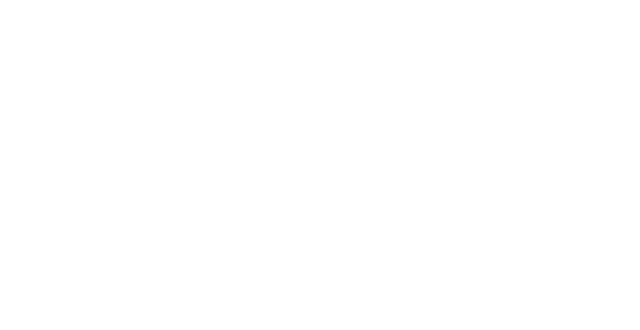
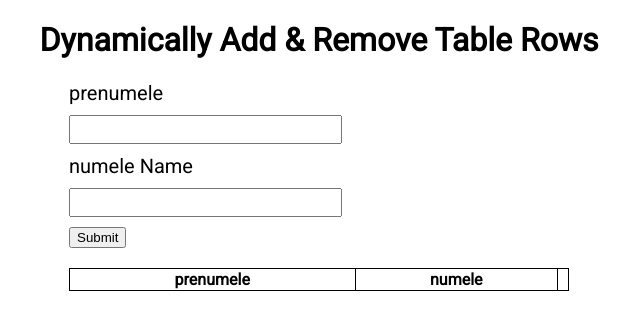
Before and after one commit to CatalinChelmu/Soft_Comenzi, a plain HTML site: page index.html in a window 1280 px wide. Shown: the whole page, without its empty margins (321-961 px from the left). Drawn offline with Linux system fonts and the light colour scheme.

Commit message:
Insereaa randuri dinamice in tabel

```diff
--- a/index.html
+++ b/index.html
@@ -2,9 +2,95 @@
 <html lang="en">
   <head>
     <meta charset="UTF-8" />
-    <meta http-equiv="X-UA-Compatible" content="IE=edge" />
     <meta name="viewport" content="width=device-width, initial-scale=1.0" />
-    <title>Soft_Comenzi</title>
+    <title>How to add & remove table rows</title>
+    <link
+      href="https://fonts.googleapis.com/css2?family=Roboto:wght@100;400&display=swap"
+      rel="stylesheet"
+    />
+
+    <style>
+      body {
+        font-family: "Roboto", sans-serif;
+      }
+      h1 {
+        text-align: center;
+      }
+      table,
+      form {
+        width: 500px;
+        margin: 20px auto;
+      }
+      table {
+        border-collapse: collapse;
+        text-align: center;
+      }
+      table td,
+      table th {
+        border: solid 1px black;
+      }
+      label,
+      input {
+        display: block;
+        margin: 10px 0;
+        font-size: 20px;
+      }
+      button {
+        display: block;
+      }
+    </style>
   </head>
-  <body></body>
+  <body>
+    <h1>Dynamically Add & Remove Table Rows</h1>
+    <form>
+      <div class="input-row">
+        <label for="prenumele">prenumele</label>
+        <input type="text" name="prenumele" id="prenumele" />
+      </div>
+      <div class="input-row">
+        <label for="numele">numele Name</label>
+        <input type="text" name="numele" id="numele" />
+      </div>
+      <button>Submit</button>
+    </form>
+    <table>
+      <thead>
+        <tr>
+          <th>prenumele</th>
+          <th>numele</th>
+          <th></th>
+        </tr>
+      </thead>
+      <tbody></tbody>
+    </table>
+    <script>
+      const formEl = document.querySelector("form");
+      const tbodyEl = document.querySelector("tbody");
+      const tableEl = document.querySelector("table");
+      function onAddnumele(e) {
+        e.preventDefault();
+        const numele = document.getElementById("numele").value;
+        const prenumele = document.getElementById("prenumele").value;
+        tbodyEl.innerHTML += `
+            <tr>
+                <td>${prenumele}</td>
+                <td>${numele}</td>
+                <td><button class="deleteBtn">Delete</button></td>
+            </tr>
+        `;
+      }
+
+      function onDeleteRow(e) {
+        if (!e.target.classList.contains("deleteBtn")) {
+          return;
+        }
+
+        const btn = e.target;
+        btn.closest("tr").remove();
+      }
+
+      formEl.addEventListener("submit", onAddnumele);
+      tableEl.addEventListener("click", onDeleteRow);
+    </script>
+  </body>
 </html>
--- a/style.css
+++ b/style.css
@@ -0,0 +1,28 @@
+body {
+  font-family: "Roboto", sans-serif;
+}
+h1 {
+  text-align: center;
+}
+table,
+form {
+  width: 500px;
+  margin: 20px auto;
+}
+table {
+  border-collapse: collapse;
+  text-align: center;
+}
+table td,
+table th {
+  border: solid 1px black;
+}
+label,
+input {
+  display: block;
+  margin: 10px 0;
+  font-size: 20px;
+}
+button {
+  display: block;
+}
```
Also changed, not shown: script.js (+27 -0 lines).
